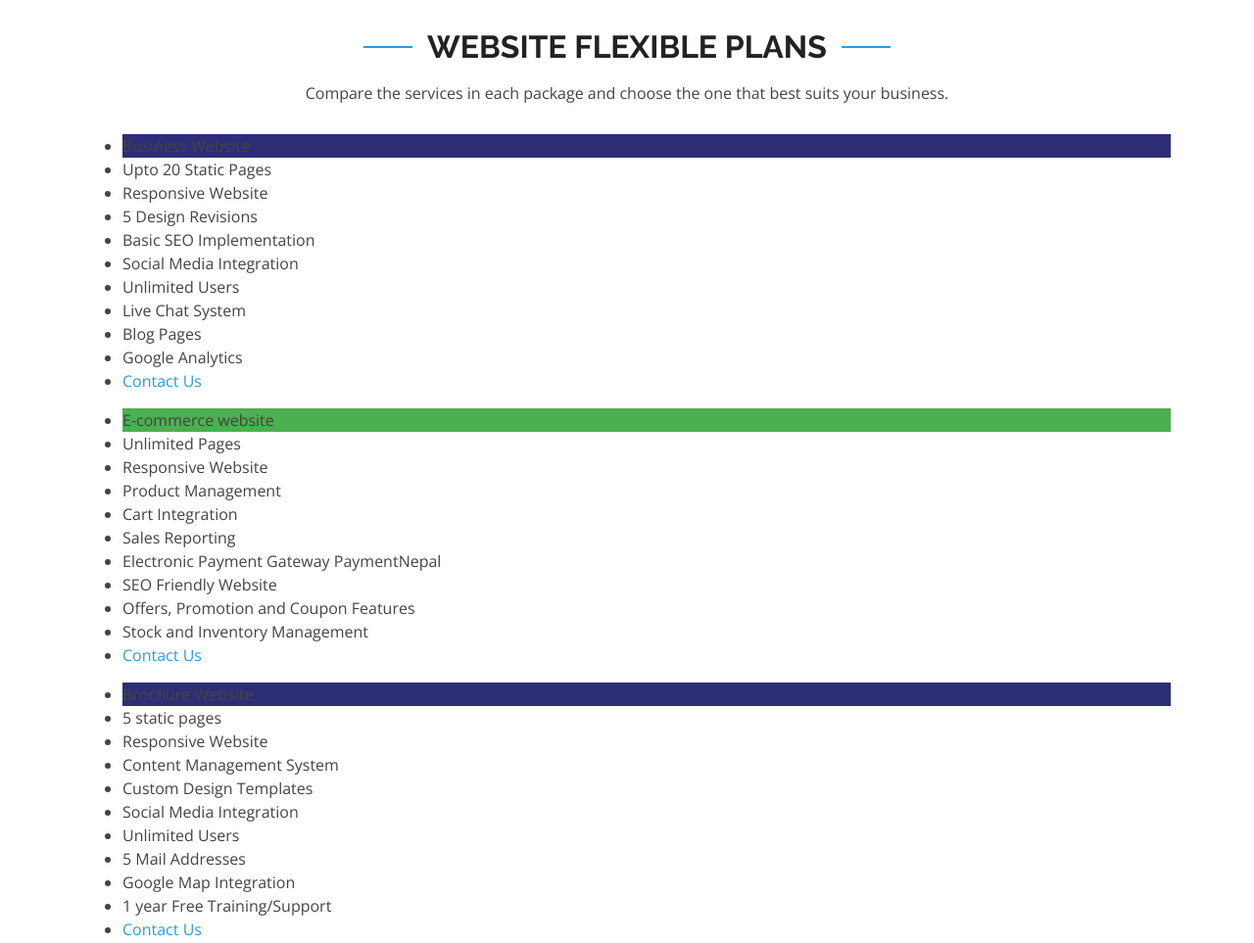
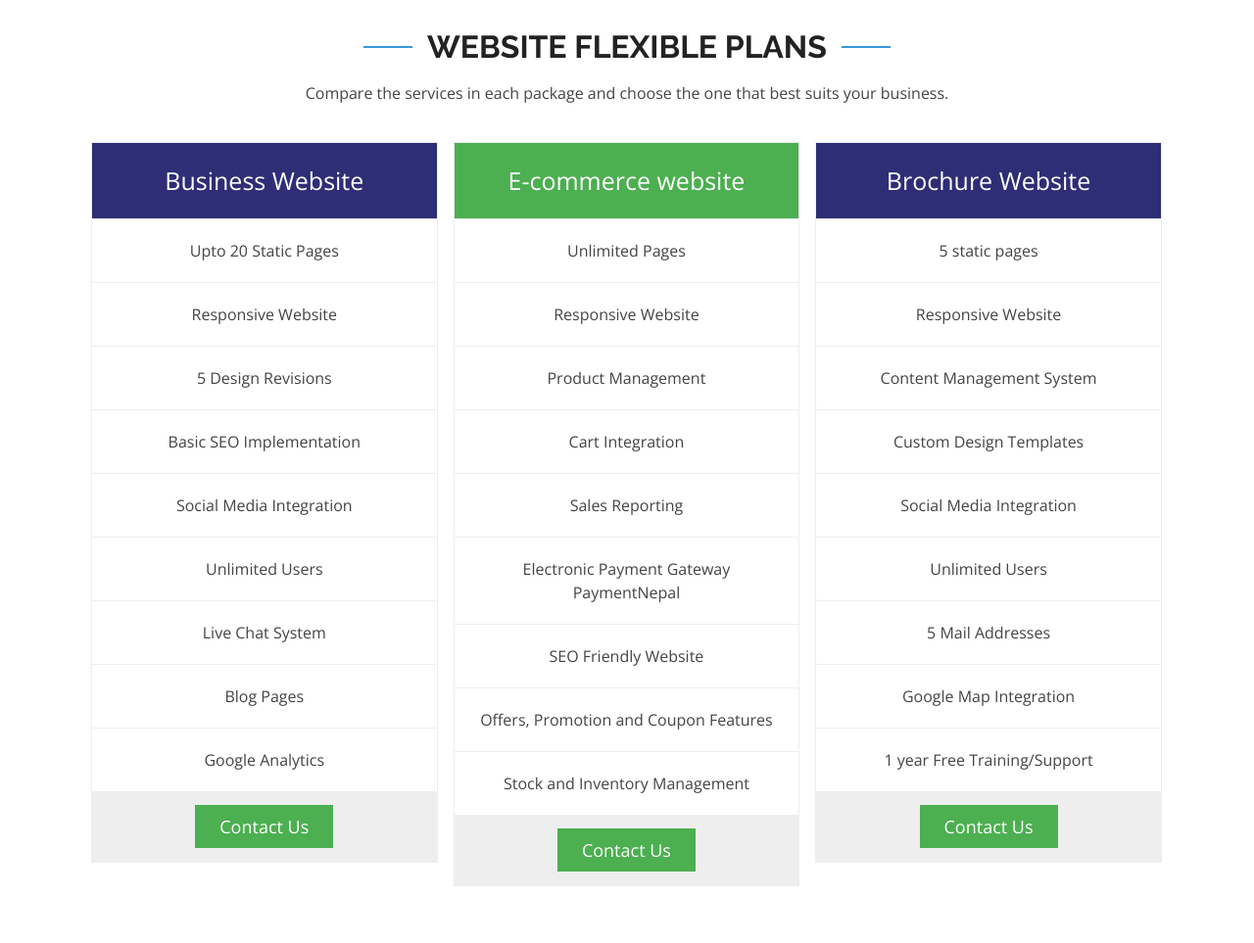
Before and after one commit to Enish23/PaymentNepal, a plain HTML site: page index.html in a window 1280 px wide. Shown: the part 2360-3323 px from the top of the page at 98% size. Drawn offline with nearby package versions, Linux system fonts and the light colour scheme.

Commit message:
Update style.css

```diff
--- a/assets/css/style.css
+++ b/assets/css/style.css
@@ -1593,3 +1593,72 @@ section {
 #footer .footer-links a:hover {
   color: #3498db;
 }
+
+
+* {
+  box-sizing: border-box;
+}
+
+.columns {
+  float: left;
+  width: 33.3%;
+  padding: 8px;
+}
+
+.price {
+  list-style-type: none;
+  border: 1px solid #eee;
+  margin: 0;
+  padding: 0;
+  -webkit-transition: 0.3s;
+  transition: 0.3s;
+}
+
+.price:hover {
+  box-shadow: 0 8px 12px 0 rgba(0,0,0,0.2)
+}
+
+.price .header {
+  background-color: #111;
+  color: white;
+  font-size: 25px;
+}
+
+.price li {
+  border-bottom: 1px solid #eee;
+  padding: 20px;
+  text-align: center;
+}
+
+.price .grey {
+  background-color: #eee;
+  font-size: 20px;
+}
+
+.button {
+  background-color: #4CAF50;
+  border: none;
+  color: white;
+  padding: 10px 25px;
+  text-align: center;
+  text-decoration: none;
+  font-size: 18px;
+}
+
+@media only screen and (max-width: 600px) {
+  .columns {
+    width: 100%;
+  }
+}
+
+ .dark-mode body {
+  padding: 25px;
+  background-color: white;
+  color:white;
+  font-size: 25px;
+}
+
+.dark-mode {
+  background-color: black;
+  color: white;
+}
```
